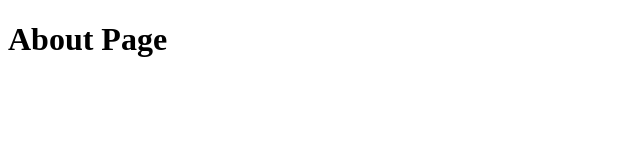
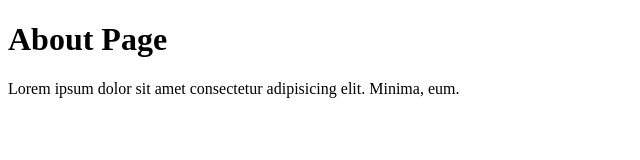
Before and after one commit to Nut-Yoswaris/git-lab02, a website: page about.html in a window 1280 px wide. Shown: the whole page, without its empty margins (0-640 px from the left). Drawn offline with Linux system fonts and the light colour scheme.

Commit message:
add lorem

```diff
--- a/about.html
+++ b/about.html
@@ -7,5 +7,6 @@
 </head>
 <body>
     <h1 class="title">About Page</h1>
+    <p>Lorem ipsum dolor sit amet consectetur adipisicing elit. Minima, eum.</p>
 </body>
 </html>
```
